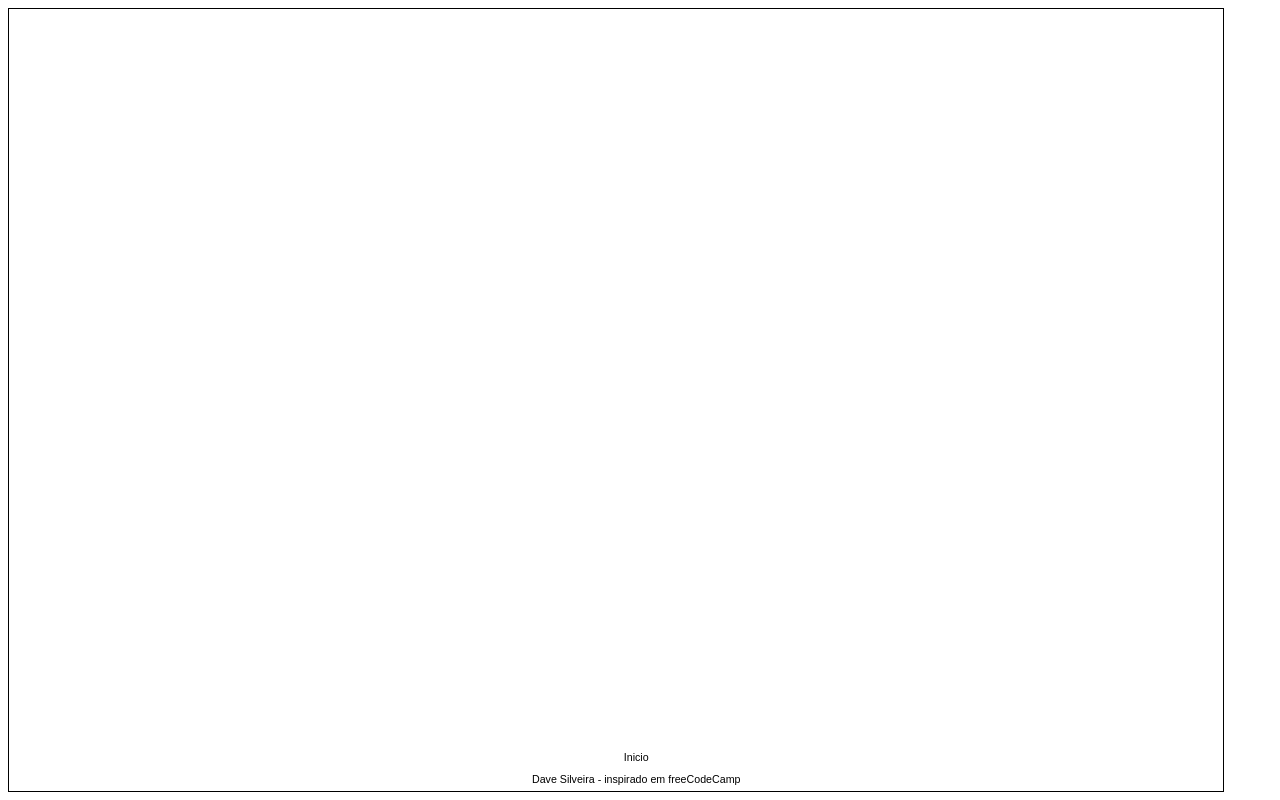
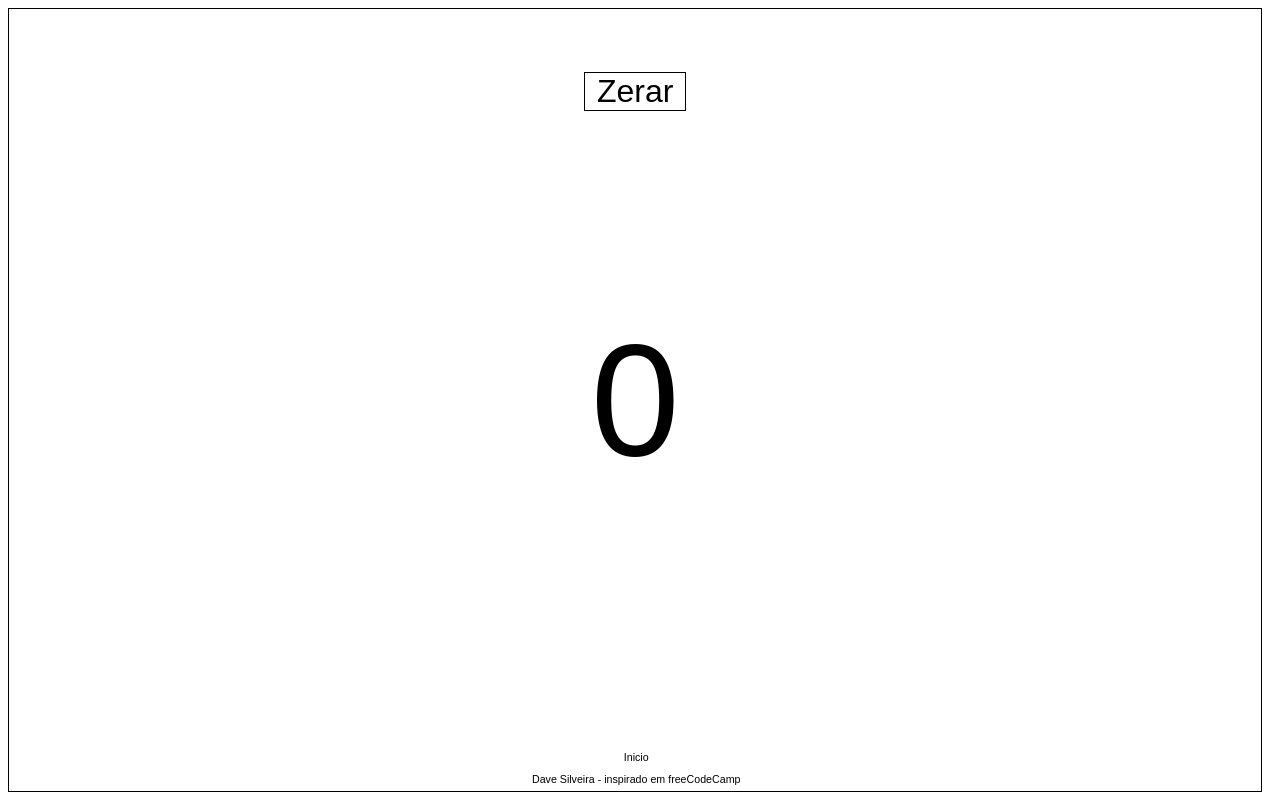
Before and after one commit to DaveSilveira/studies, a plain HTML site: page freeCodeCamp/contador/contador.html in a window 1280 px wide. Drawn offline with Linux system fonts and the light colour scheme.

Commit message:
criando o contador

```diff
--- a/freeCodeCamp/contador/assets/css/estilo.css
+++ b/freeCodeCamp/contador/assets/css/estilo.css
@@ -5,18 +5,30 @@ body{
 .escopo-geral{
 	box-sizing: border-box;
 	margin:auto;
-	width:95%;
+	width:98%;
 	height:98%;
 	position: absolute;
 	border: 1px solid #000000;
+	cursor: pointer;
 }
 .corpo{
 	width: 60px;
 	height: 80px;
 	margin: 40% auto;
 }
-h1{
-	font-size: 62pt;
+.escopo-geral:hover{
+	background-color: #000000;
+	color: #ffffff;
+}
+.escopo-geral:hover a{
+	color:#ffffff;
+}
+.contar{
+	position:absolute;
+	top: 50%;
+	left: 50%;
+	transform: translate(-50%, -50%);
+	font-size: 10em;
 }
 .rodape{
 	position: fixed;
@@ -33,3 +45,16 @@ a:hover{
 	background-color: #000000;
 	color: #ffff;
 }
+.zerar{
+	width: 100px;
+	border: 1px solid #000000;;
+	font-size: 2em;
+	margin: 5% auto;
+	text-align: center;
+	cursor: pointer;
+}
+.zerar:hover{
+	background-color: #000000;
+	color: #ffffff;
+	cursor: pointer;
+}
--- a/freeCodeCamp/contador/assets/js/main.js
+++ b/freeCodeCamp/contador/assets/js/main.js
@@ -1,20 +1,12 @@
-const corpo = document.querySelector('.corpo');
+const escopo = document.querySelector('.escopo-geral');
+const contar = document.querySelector('.contar');
+const zerar = document.querySelector('.zerar');
+let valor = 0;
+contar.innerHTML = valor;
 
-function criaH1(){
-	let h1 = document.createElement('h1');
-	return h1;
-}
-function criaBtn(){
-	let btn = document.createElement('button');
-	return btn;
-}
-
-function contador(){
-	let contar = criaH1();
-	corpo.appendChild(contar);
-	contar = Number(0);
-	console.log(contar)
-	return contar;
-}
-
-contador();
+escopo.addEventListener('click', function(){
+	contar.innerHTML = `${valor++}`;
+});
+zerar.addEventListener('click', function(){
+	contar.innerHTML = `${valor = 0}`;
+});
--- a/freeCodeCamp/contador/contador.html
+++ b/freeCodeCamp/contador/contador.html
@@ -10,7 +10,8 @@
 </head>
 <body>
 <section class="escopo-geral">
-	<section class="corpo"></section>
+	<section class="contar"></section>
+	<div class="zerar">Zerar</div>
 	<section class="rodape">
 		<p><a href="../index.html">Inicio</a></p>
 		<p><a href="https://github.com/DaveSilveira">Dave Silveira</a> - inspirado em
```
